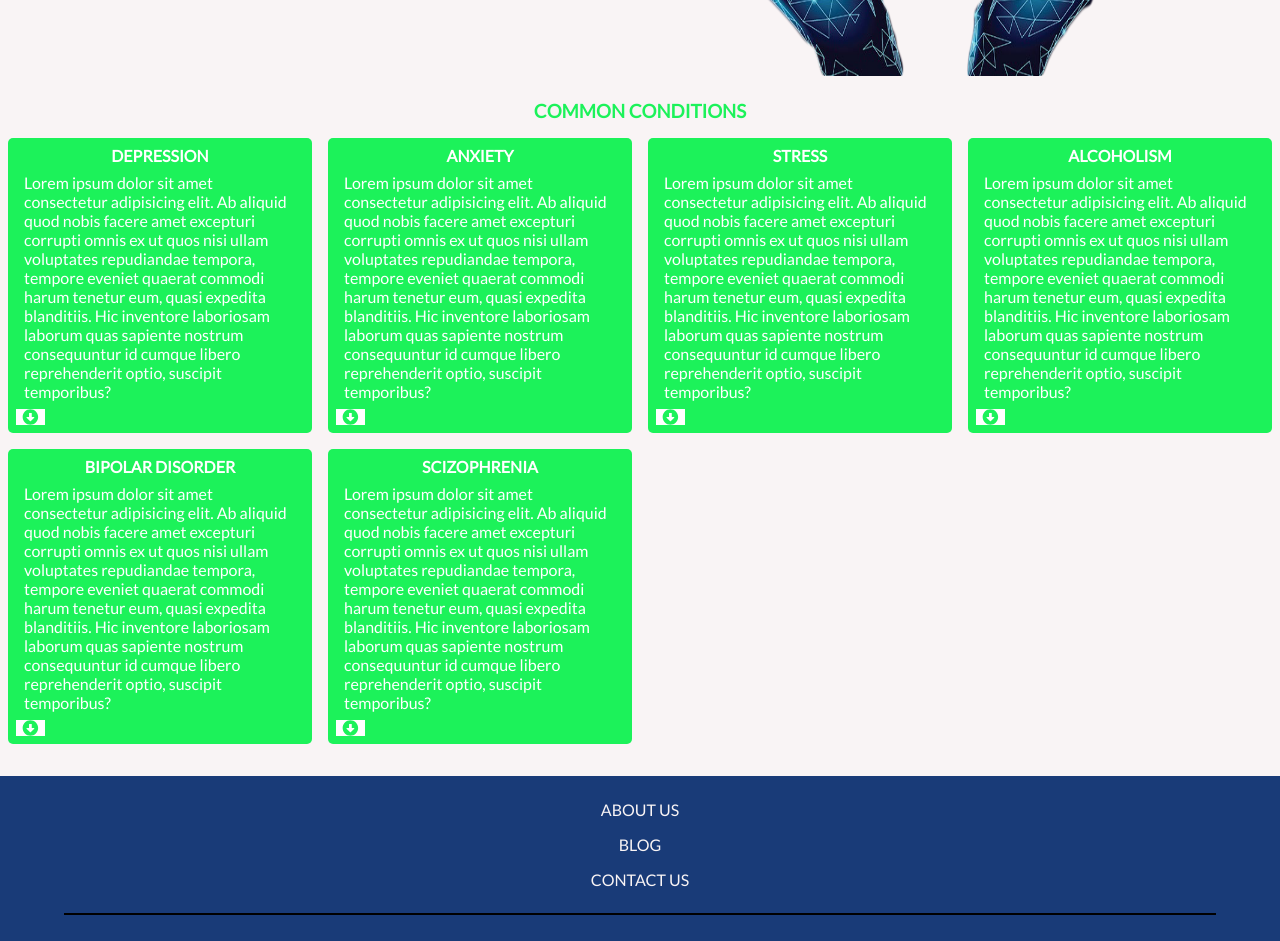
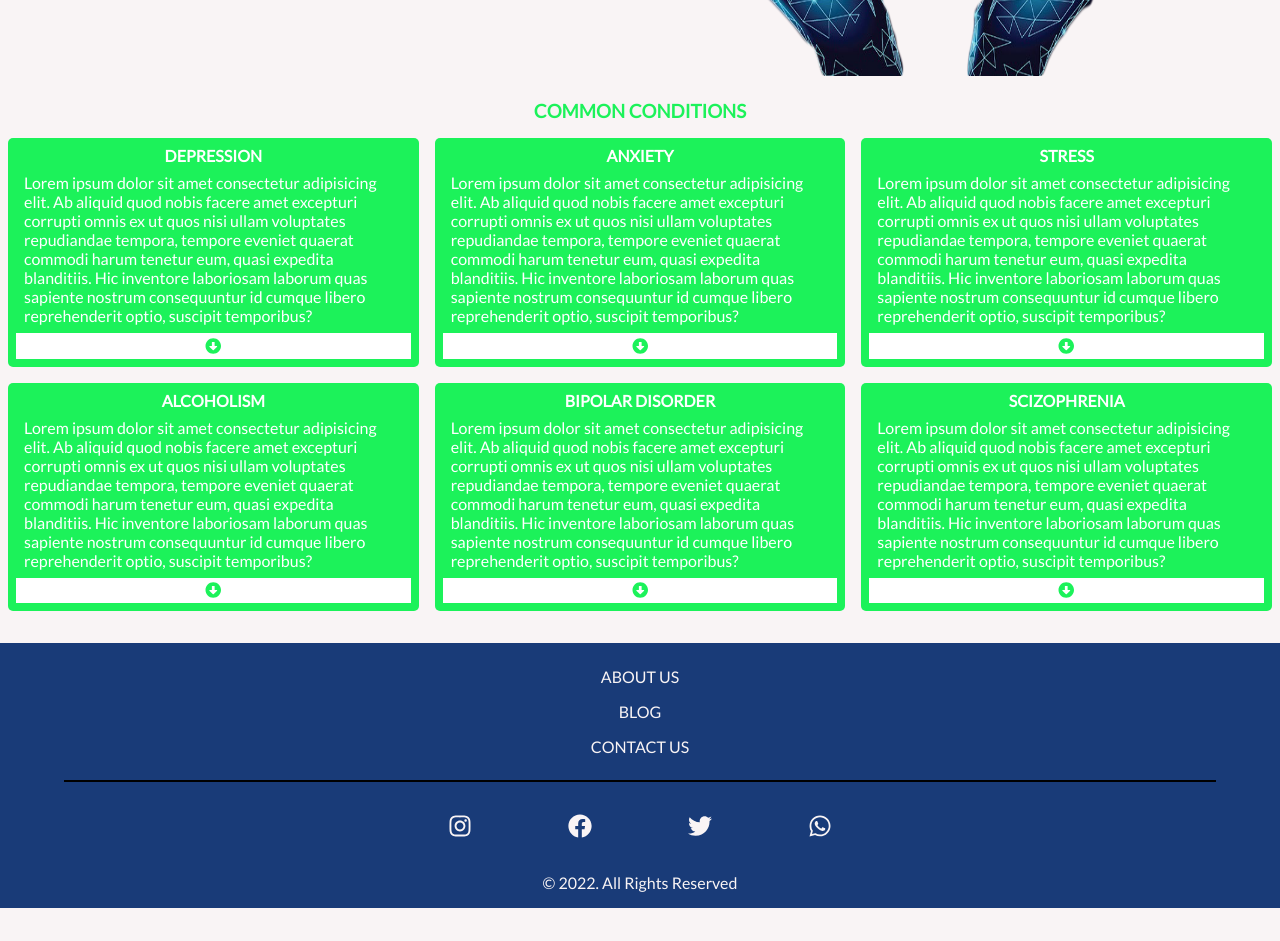
Before and after one commit to apella1/zima-ui, a React (Create React App) app: page / in a window 1280 px wide. Shown: the part 660-1601 px from the top of the page. After the commit the page ends 1568 px from the top, so only its background shows below. Built offline with nearby package versions, Linux system fonts and the light colour scheme.

Commit message:
conditions grid layout

```diff
--- a/src/components/condition/Condition.jsx
+++ b/src/components/condition/Condition.jsx
@@ -4,19 +4,22 @@ import { FaArrowAltCircleDown } from 'react-icons/fa';
 import { useState } from 'react';
 
 const Condition = ( {title, text} ) => {
-  const [readMore, setReadMore] = useState(false);
+  const [readMore, setReadMore] = useState('');
   const handleClick = () => {
     setReadMore(!readMore)
   }
+
   return (
     <div className='condition'>
         <h4>{title}</h4>
         <p style={{color: 'white'}}>{text}</p>
-        <FaArrowAltCircleDown
-          color='var(--color-btn)'
-          style={{background: 'white', width: '10%', cursor: 'pointer'}}
-          onClick={handleClick}
-        />
+        <div className="condition__more">
+          <FaArrowAltCircleDown
+            color='var(--color-btn)'
+            style={{background: 'white', width: '10%', cursor: 'pointer'}}
+            onClick={handleClick}
+          />
+        </div>
     </div>
   )
 }
--- a/src/components/condition/condition.css
+++ b/src/components/condition/condition.css
@@ -17,6 +17,13 @@
     padding: 0.5rem;
 }
 
+.condition__more {
+    display: flex;
+    justify-content: center;
+    background-color: white;
+    padding: 0.3rem;
+}
+
 /* Media Queries */
 
 /* Mobile phones */
--- a/src/containers/conditions/conditions.css
+++ b/src/containers/conditions/conditions.css
@@ -15,7 +15,7 @@
 .condition__types {
     display: grid;
     gap: 1rem;
-    grid-template-columns: repeat(2, minmax(0, 1fr));
+    grid-template-columns: repeat(3, minmax(0, 1fr));
 }
 
 /* Media Queries */
@@ -42,11 +42,3 @@
         font-size: 16px;
     }
 }
-
-
-/* Grid Display*/
-@media only screen and (min-width: 640px) {
-    .condition__types {
-        grid-template-columns: repeat(4, minmax(0, 1fr));
-    }
-}
```
